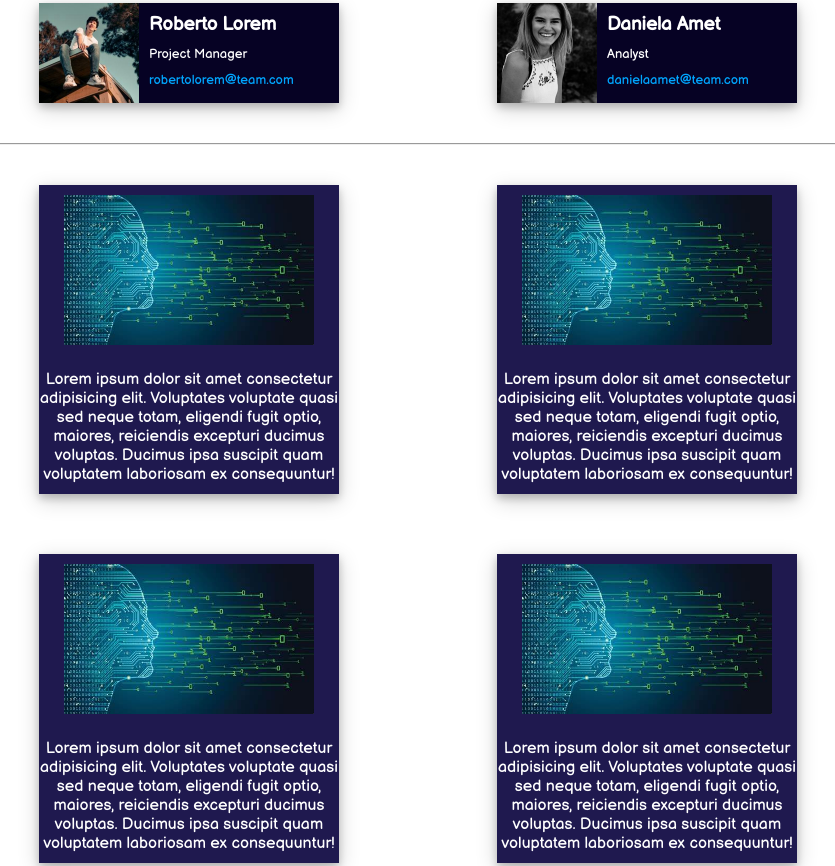
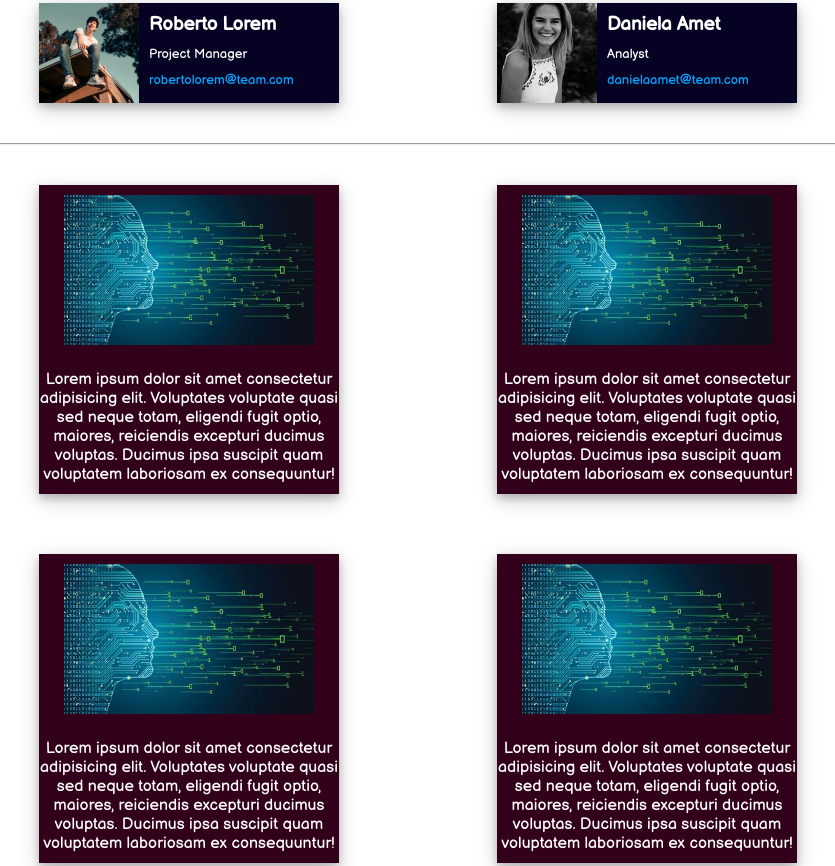
Before and after one commit to JennyPersichini/html-css-flex-cards, a plain HTML site: page index.html in a window 1280 px wide. Shown: the part 574-1440 px from the top of the page, without its empty margins (222-1057 px from the left). Drawn offline with Linux system fonts and the light colour scheme.

Commit message:
change background color

```diff
--- a/css/style.css
+++ b/css/style.css
@@ -84,7 +84,7 @@ hr {
     width: 300px;
     display: flex;
     flex-direction: column;
-    background-color: rgb(31, 25, 79);
+    background-color: rgb(51, 0, 27);
     box-shadow: 0 6px 20px 0 rgba(0, 0, 0, 0.19), 0 4px 8px 0 rgba(0, 0, 0, 0.2);
     color: white;
 }
```
